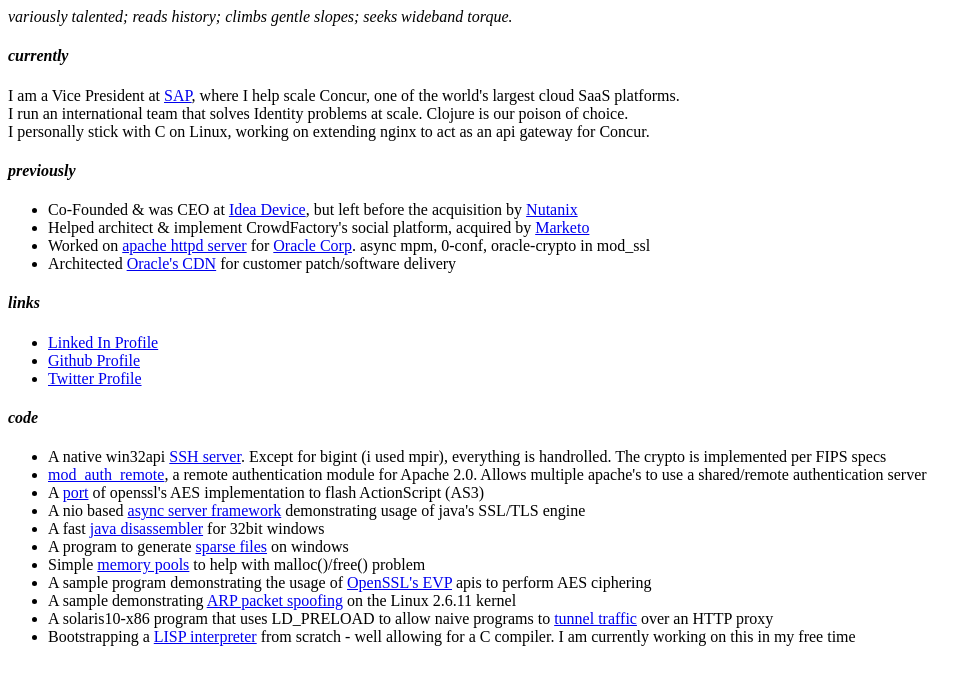
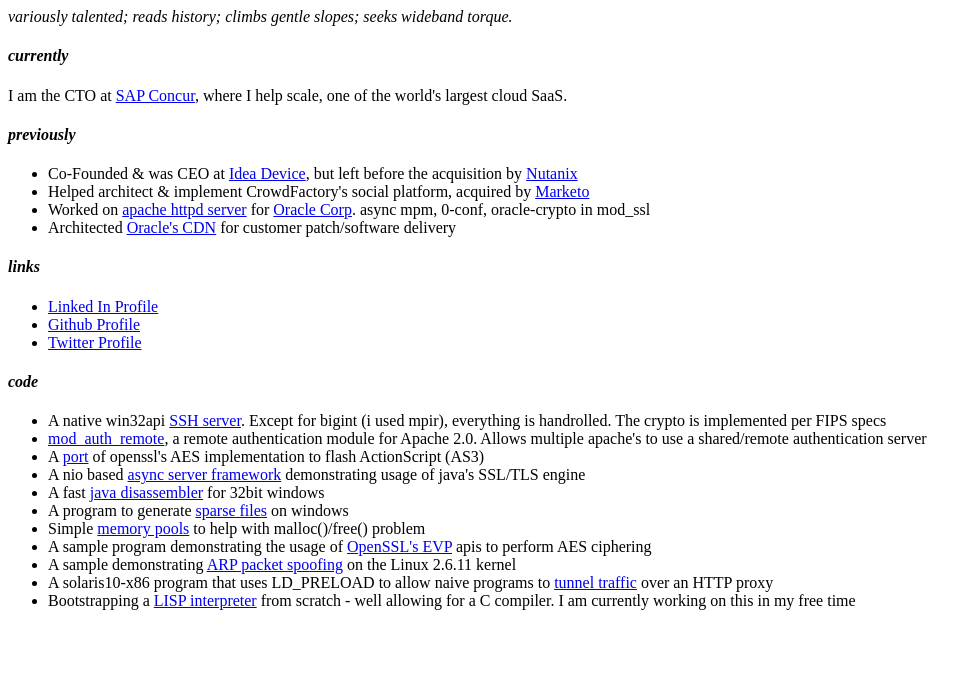
Before and after one commit to saju/saju.github.io, a plain HTML site: page index.html in a window 1280 px wide. Shown: the whole page, without its empty margins (0-979 px from the left). Drawn offline with Linux system fonts and the light colour scheme.

Commit message:
Update index.html

```diff
--- a/index.html
+++ b/index.html
@@ -12,9 +12,7 @@
 
     <p>
       <h4><i>currently</i></h4>
-      I am a Vice President at <a href="https://www.sap.com">SAP</a>, where I help scale Concur, one of the world's largest cloud SaaS platforms.
-	  <br/>I run an international team that solves Identity problems at scale. Clojure is our poison of choice.
-	<br/>I personally stick with C on Linux, working on extending nginx to act as an api gateway for Concur.
+      I am the CTO at <a href="https://www.concur.com">SAP Concur</a>, where I help scale, one of the world's largest cloud SaaS.
     </p>
 
     <p>
```
